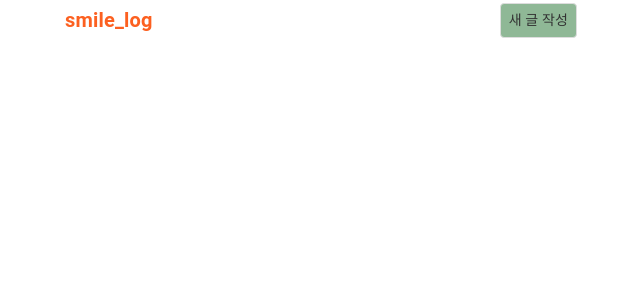
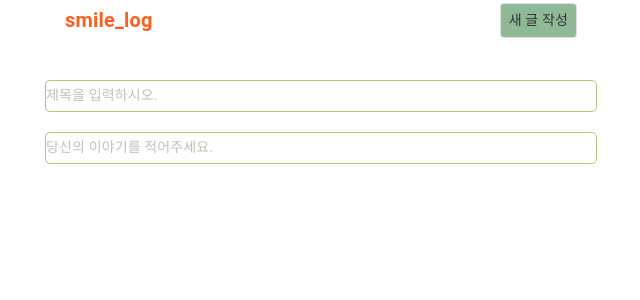
Before and after one commit to MINGDY98/smile-blog, a React (Create React App) app in the folder client/: page /write in a window 1280 px wide. Shown: the top 300 px of the page, without its empty margins (319-959 px from the left). Built offline with nearby package versions, Linux system fonts and the light colour scheme.

Commit message:
feat : 포스트 작성 form 구현

```diff
--- a/client/src/App.js
+++ b/client/src/App.js
@@ -2,18 +2,27 @@
 import './App.css';
 import React from 'react';
 import { BrowserRouter, Switch, Route } from 'react-router-dom';
+import styled from "styled-components";
 import Main from './pages/Main';
 import NavigationBar from './containers/NavigationBar';
 import Container from '@material-ui/core/Container';
+import WritePost from './pages/WritePost';
+
+export const Padding = styled.div`
+	padding-top : 30px;
+`
+
 function App() {
   return (
     <div >
       <Container maxWidth="sm">
         <NavigationBar/>
       </Container>
+      <Padding/>
       <BrowserRouter>
         <Switch>
           <Route exact path="/" component={Main} />
+          <Route exact path="/write" component={WritePost} />
         </Switch>
       </BrowserRouter>
     </div>
--- a/client/src/containers/NavigationBar.js
+++ b/client/src/containers/NavigationBar.js
@@ -34,17 +34,16 @@ const CreateText= styled(Typography)`
 
 const NavigationBar = () => {
 
-
   return (
     <NavigationWrapper>
       <ButtonWrapper>
         <Title/>
-        <CreateButton>
+        <CreateButton
+          onClick={() => window.location.href="/write"}
+        >
           <CreateText>새 글 작성</CreateText>
-
         </CreateButton>
       </ButtonWrapper>
-
     </NavigationWrapper>
   )
 }
--- /dev/null
+++ b/client/src/pages/WritePost.js
@@ -0,0 +1,35 @@
+import React from 'react';
+import styled from "styled-components";
+import Container from '@material-ui/core/Container';
+import InputBase from '@material-ui/core/InputBase';
+
+const PostInput = styled(InputBase)`
+	border          : 1.8px solid #b6c37b;
+	font-size       : 14px;
+	margin          : 10px 0px 10px 0px;
+	color           : #676A59;
+	border-radius   : 5px;
+`
+
+const WritePost= () => {
+
+  return (
+
+		<Container maxWidth="sm">
+			<PostInput
+				fullWidth
+        name="title"
+        placeholder="제목을 입력하시오."
+      />
+
+			<PostInput
+				fullWidth
+        name="content"
+        placeholder="당신의 이야기를 적어주세요."
+				multiline
+			/>
+
+		</Container>
+  )
+}
+export default WritePost;
```
Also changed, not shown: client/src/styles/common.js (line endings or trailing spaces).
